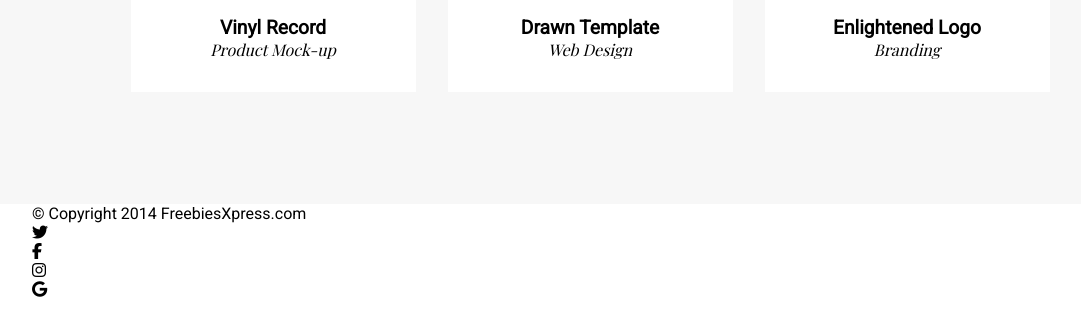
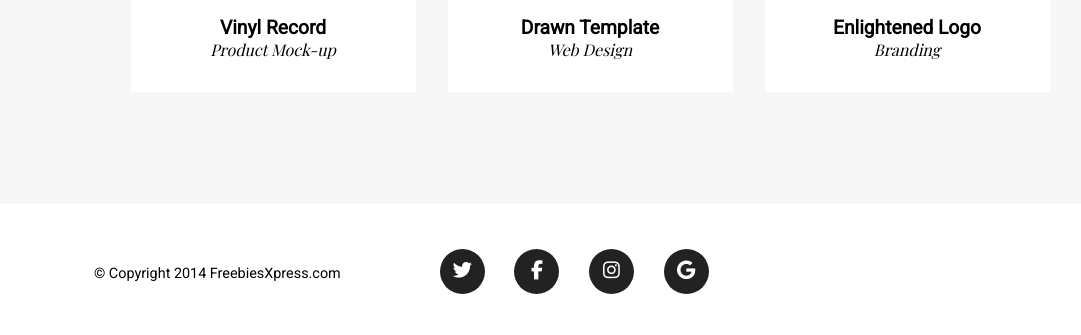
Before and after one commit to MatGom/04task4, a website: page index.html in a window 1280 px wide. Shown: the part 2332-2667 px from the top of the page, without its empty margins (50-1131 px from the left). Before the commit the page ends 2631 px from the top, so only its background shows below. Drawn offline with nearby package versions, Linux system fonts and the light colour scheme; a web font is replaced by a local one.

Commit message:
Add styles for footer and Change bootstrap

```diff
--- a/index.html
+++ b/index.html
@@ -23,8 +23,8 @@
                 <p class="col col-lg-6 logo">Golden</p>
                 <ul class="col col-lg-6 nav-menu">
                     <li class="menu-item"><a href="#">Home</a></li>
-                    <li class="menu-item"><a href="#">Services</a></li>
-                    <li class="menu-item"><a href="#">Portofio</a></li>
+                    <li class="menu-item"><a href="#services">Services</a></li>
+                    <li class="menu-item"><a href="#portfolio">Portofio</a></li>
                     <li class="menu-item"><a href="#">About</a></li>
                     <li class="menu-item"><a href="#">Contact</a></li>
                 </ul>
@@ -40,7 +40,7 @@
         </div>
     </header>
 
-    <section class="services section">
+    <section class="services section" id="services">
         <div class="container">
             <h3 class="section-title">Services</h3>
             <h3 class="section-subtitle">Proin iaculis consequat sem sure.</h3>
@@ -70,7 +70,7 @@
         </div>
     </section>
 
-    <section class="portfolio section">
+    <section class="portfolio section" id="portfolio">
         <div class="container">
             <h3 class="section-title">our portfolio</h3>
             <h4 class="section-subtitle">Proin iaculis consequat sem sure.</h4>
@@ -111,12 +111,16 @@
 
     <footer class="footer">
         <div class="container">
-            <p>&copy; Copyright 2014 FreebiesXpress.com</p>
-            <div class="footer-icon"><i class="fa-brands fa-twitter"></i></div>
-            <div class="footer-icon"><i class="fa-brands fa-facebook-f"></i></div>
-            <div class="footer-icon"><i class="fa-brands fa-instagram"></i></div>
-            <div class="footer-icon"><i class="fa-brands fa-google"></i></div>
-        </div>
+            <div class="row">
+                <p class="col-12 col-md-5 col-lg-4">&copy; Copyright 2014 FreebiesXpress.com</p>
+                <div class="footer-icons col-12 col-md-7 col-lg-8">
+                    <div class="footer-icon"><a href="#"><i class="fa-brands fa-twitter"></i></a></div>
+                    <div class="footer-icon"><a href="#"><i class="fa-brands fa-facebook-f"></i></a></div>
+                    <div class="footer-icon"><a href="#"><i class="fa-brands fa-instagram"></i></a></div>
+                    <div class="footer-icon"><a href="#"><i class="fa-brands fa-google"></i></a></div>
+                </div>
+            </div>
+        </div></a>
     </footer>
 
     <script src="./js/script.js"></script>
--- a/sass/style.scss
+++ b/sass/style.scss
@@ -15,6 +15,10 @@ $transition: all 0.3s;
 }
 
 /* Global */
+
+:root {
+	scroll-behavior: smooth;
+}
 
 body {
 	font-family: $primary-font;
@@ -153,6 +157,7 @@ body {
 
 .services {
 	overflow: hidden;
+
 	.row {
 		justify-content: center;
 
@@ -232,6 +237,36 @@ body {
 				font-size: 1rem;
 				font-family: $secondary-font;
 				font-style: italic;
+			}
+		}
+	}
+}
+
+/* Footer */
+
+.footer {
+	padding: 2em 7.2em;
+	// margin: 1em;
+
+	.container {
+		p {
+			padding: 2em;
+			font-size: 0.9rem;
+		}
+
+		.footer-icon {
+			display: inline-flex;
+			justify-content: center;
+			align-items: center;
+			margin: 0.8em;
+			width: 45px;
+			height: 45px;
+			background: $primary-color;
+			border-radius: 50%;
+
+			i {
+				font-size: 1.2rem;
+				color: $secondary-color;
 			}
 		}
 	}
```
Also changed, not shown: css/style.css, 1 other file.
